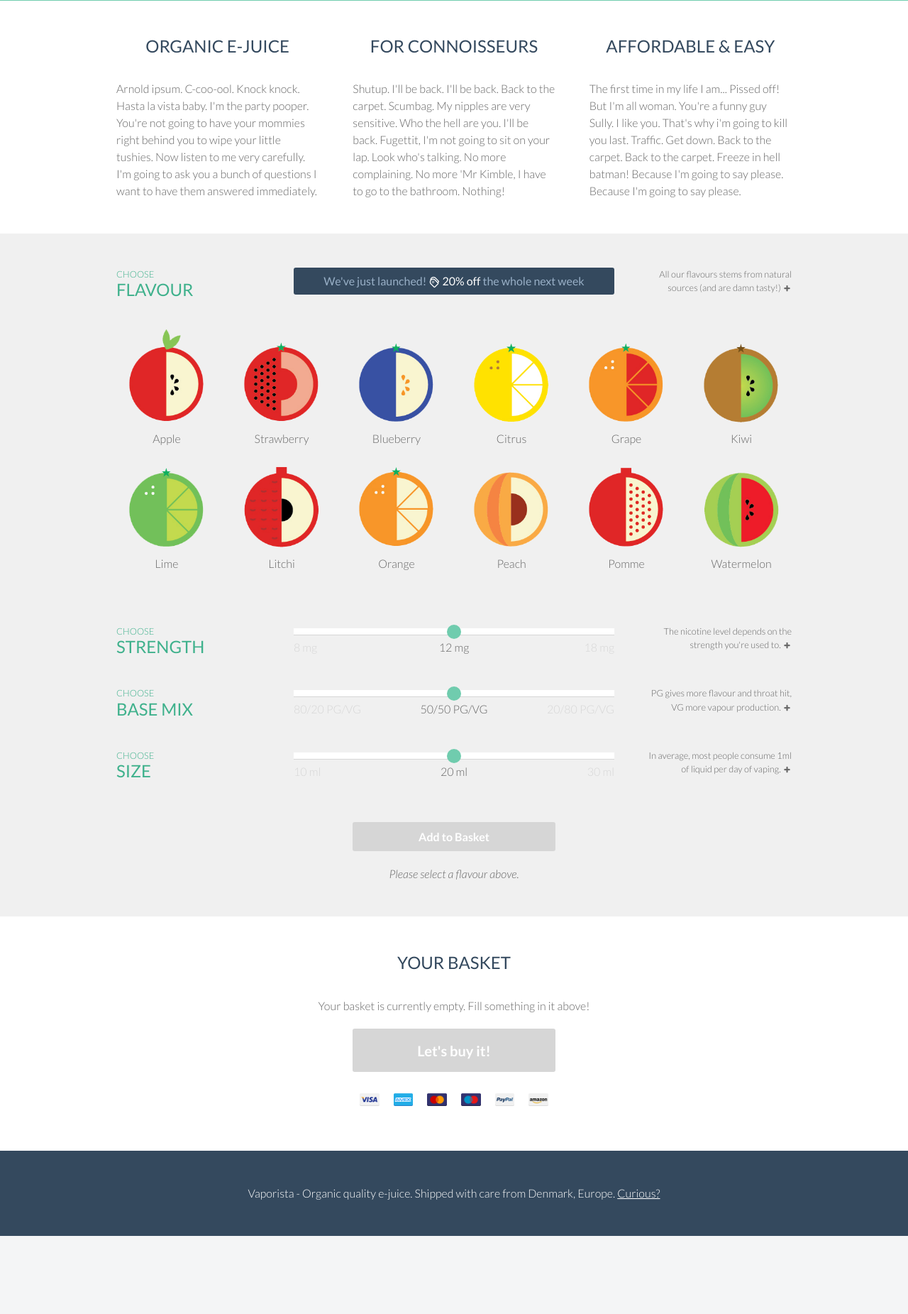
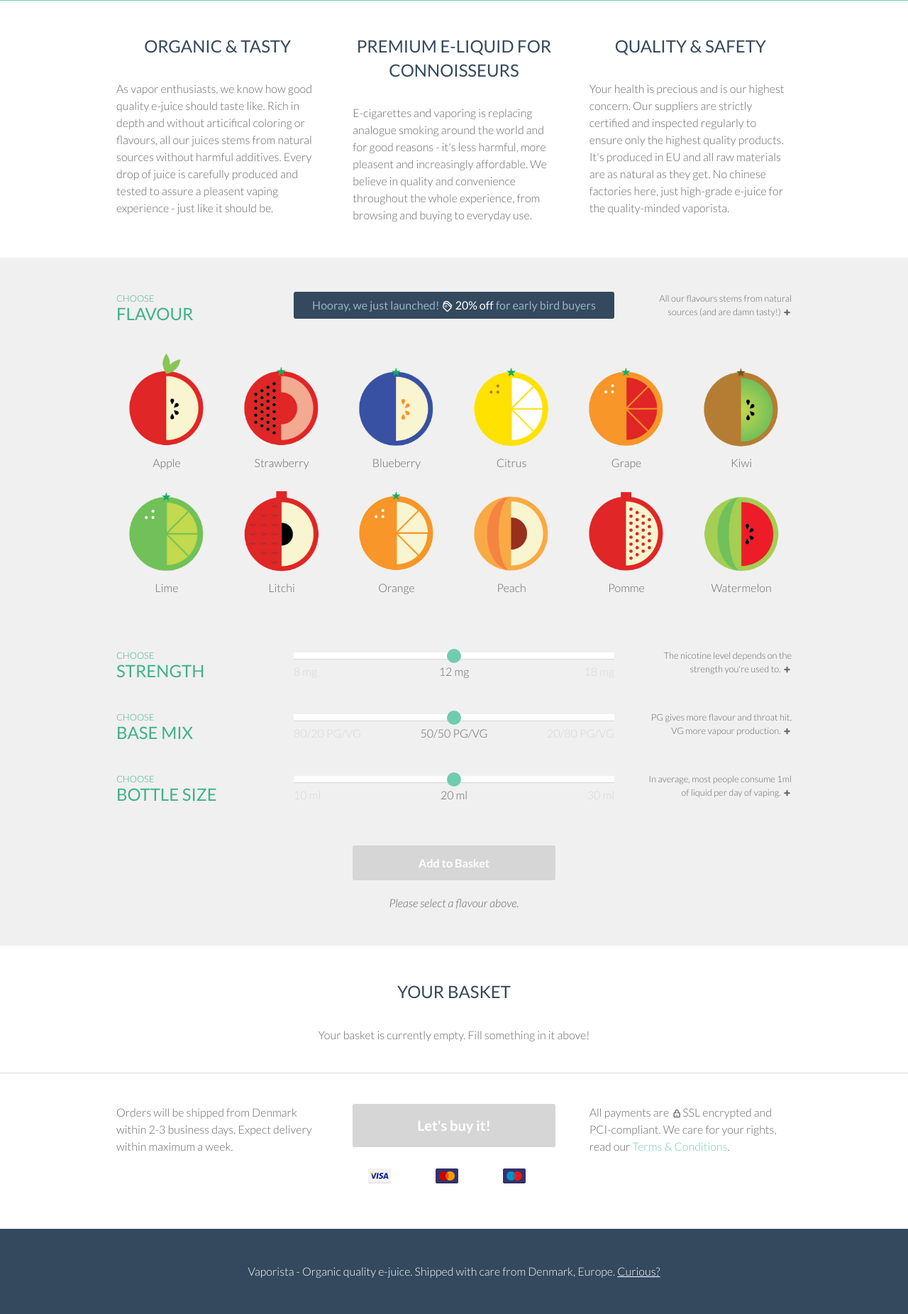
Before and after one commit to konscript/vaporista, a Python web app: template templates/index.html in a window 1280 px wide. Shown: the part 107-1958 px from the top of the page at 71% size. Before the commit the page ends 1848 px from the top, so only its background shows below. Run offline with Jinja, Linux system fonts and the light colour scheme; the template is opened without the code that fills it: most values are stand-ins (such as "Sample title", 1, 10 or a date in 2020); some libraries are stand-ins or nearby versions.

Commit message:
visual updates, proper texts, more nice conditional behaviour

```diff
--- a/client/js/shoppingcart.js
+++ b/client/js/shoppingcart.js
@@ -18,8 +18,13 @@ ShoppingCart.prototype.sync = function() {
   }
 };
 
-ShoppingCart.prototype.incrementItem = function(item, qty) {
+ShoppingCart.prototype.incrementItem = function(item, qty, event) {
   var itemInCart;
+
+  $(event.target).closest('.addtobasket-button').addClass("item-added-state");
+  setTimeout(function(){
+    $(event.target).closest('.addtobasket-button').removeClass("item-added-state");
+  },1000);
 
   qty = qty || 1;
   $.each(this.items, function(index, cartItem) {
@@ -82,7 +87,7 @@ ShoppingCart.prototype.total = function() {
   var total = 0;
 
   $.each(this.items, function(index, cartItem) {
-    total += cartItem.item.qty * 60;
+    //total += cartItem.item.qty * 60;
     //TODO: how should pricing work ?
   });
 
--- a/client/sass/_global.scss
+++ b/client/sass/_global.scss
@@ -21,12 +21,6 @@ html, body, * {
 
 .striped-dark {
     background-color: $complementary-color;
-}
-
-.center {
-    text-align: center;
-    margin-left: auto;
-    margin-right: auto;
 }
 
 // Elements
@@ -89,7 +83,7 @@ h2 {
             background-color: $complementary-color;
             border-radius: 15px;
             color: white;
-            width: 15px;
+            min-width: 15px;
             height: 15px;
             line-height: 0.7em;
             padding: 5px;
--- a/client/sass/_home.scss
+++ b/client/sass/_home.scss
@@ -131,9 +131,22 @@
         }
     }
 
-    .button {
+    .addtobasket-button {
         margin-top: 1em;
         width: 100%;
+
+        .complete {
+            display: none;
+        }
+
+        &.item-added-state {
+            .complete {
+                display: inline;
+            }
+            .ready {
+                display: none;
+            }
+        }
     }
 }
 
--- a/client/tmpl/home.html
+++ b/client/tmpl/home.html
@@ -1,22 +1,22 @@
 <div class="about-wrapper wrapper">
     <div class="row hide-for-medium-up">
         <section class="large-4 columns">
-            <h2 class="center">Organic Tasty E-juice</h2>
+            <h2 class="text-center">Organic Tasty E-juice</h2>
             <div>Arnold ipsum. C-coo-ool. Knock knock. Hasta la vista baby. I'm the party pooper. You're not going to have your mommies right behind you to wipe your little tushies. Now listen to me very carefully. I'm going to ask you a bunch of questions I want to have them answered immediately.</div>
         </section>
     </div>
     <div class="row hide-for-small">
         <section class="large-4 columns">
-            <h2 class="center">Organic E-juice</h2>
-            <div>Arnold ipsum. C-coo-ool. Knock knock. Hasta la vista baby. I'm the party pooper. You're not going to have your mommies right behind you to wipe your little tushies. Now listen to me very carefully. I'm going to ask you a bunch of questions I want to have them answered immediately.</div>
+            <h2 class="text-center">Organic & Tasty</h2>
+            <div>As vapor enthusiasts, we know how good quality e-juice should taste like. Rich in depth and without articifical coloring or flavours, all our juices stems from natural sources without harmful additives. Every drop of juice is carefully produced and tested to assure a pleasent vaping experience - just like it should be.</div>
         </section>
         <section class="large-4 columns">
-            <h2 class="center">For Connoisseurs</h2>
-            <div>Shutup. I'll be back. I'll be back. Back to the carpet. Scumbag. My nipples are very sensitive. Who the hell are you. I'll be back. Fugettit, I'm not going to sit on your lap. Look who's talking. No more complaining. No more 'Mr Kimble, I have to go to the bathroom. Nothing!</div>
+            <h2 class="text-center">Premium e-liquid for connoisseurs</h2>
+            <div>E-cigarettes and vaporing is replacing analogue smoking around the world and for good reasons - it's less harmful, more pleasent and increasingly affordable. We believe in quality and convenience throughout the whole experience, from browsing and buying to everyday use.</div>
         </section>
         <section class="large-4 columns">
-            <h2 class="center">Affordable & Easy</h2>
-            <div>The first time in my life I am... Pissed off! But I'm all woman. You're a funny guy Sully. I like you. That's why i'm going to kill you last. Traffic. Get down. Back to the carpet. Back to the carpet. Freeze in hell batman! Because I'm going to say please. Because I'm going to say please.</div>
+            <h2 class="text-center">Quality & Safety</h2>
+            <div>Your health is precious and is our highest concern. Our suppliers are strictly certified and inspected regularly to ensure only the highest quality products. It's produced in EU and all raw materials are as natural as they get. No chinese factories here, just high-grade e-juice for the quality-minded vaporista.</div>
         </section>
     </div>
 </div>
@@ -29,7 +29,7 @@
                 <h2>Flavour</h2>
             </div>
             <div class="small-12 large-6 columns">
-                <div class="streamer"><h3>We've just launched! <em><span class="typcn typcn-tags"></span> 20% off</em> the whole next week</h3></div>
+                <div class="streamer"><h3>Hooray, we just launched! <em><span class="typcn typcn-tags"></span> 20% off</em> for early bird buyers</h3></div>
             </div>
             <div class="small-12 large-3 columns hide-for-small">
                 <div class="control-description">All our flavours stems from natural sources (and are damn tasty!) <span class="typcn typcn-plus"></span></div>
@@ -73,7 +73,7 @@
         <div class="row control-wrapper">
             <div class="small-12 large-3 columns">
                 <span class="choose">choose</span>
-                <h2>Size</h2>
+                <h2>Bottle Size</h2>
             </div>
             <div class="small-12 large-6 columns">
                 <input ng-model="item.size" simple-slider drag-type="sizes" required>
@@ -84,14 +84,17 @@
         </div>
         <div class="row">
             <div class="large-4 small-8 small-centered columns">
-                <button type='button' class="button" ng-click="shoppingCart.incrementItem(item)" ng-disabled="picker.$invalid">Add to Basket</button>
+                <button type='button' class="addtobasket-button button" ng-click="shoppingCart.incrementItem(item, qty, $event)" ng-disabled="picker.$invalid">
+                    <span class="ready">Add to Basket</span>
+                    <span class="complete"><span class="typcn typcn-tick"></span> Added!</span>
+                </button>
             </div>
         </div>
     </form>
     <div class="row">
         <div class="large-4 small-8 small-centered columns">
-            <div class="center" ng-show="picker.$invalid"><i>Please select a flavour above.</i></div>
-            <div class="center" ng-hide="picker.$invalid"><i>Customize your own juices - you can add as many combinations as you want!</i></div>
+            <div class="text-center" ng-show="picker.$invalid"><i>Please select a flavour above.</i></div>
+            <div class="text-center" ng-hide="picker.$invalid"><i>Customize your own juices - you can add as many combinations as you want!</i></div>
         </div>
     </div>
 
@@ -100,8 +103,10 @@
 <div id="checkout-anchor" class="checkout-wrapper wrapper">
     <div class="row">
         <div class="large-12 small-12 small-centered columns">
-            <h2 class="center">Your Basket</h2>
+            <h2 class="text-center">Your Basket</h2>
         </div>
+    </div>
+    <div class="row">
         <div class="large-10 small-12 small-centered columns">
             <table class="basket-table small-12" ng-hide="shoppingCart.isEmpty()">
                 <tbody>
@@ -114,28 +119,51 @@
                         <td>{{cartItem.base.name}}</td>
                         <td>{{cartItem.size.name}}</td>
                         <td>{{cartItem.qty}} x</td>
-                        <td>42 EUR</td>
+                        <td>€7 EUR</td>
                         <td class="remove">
                             <a href="" ng-click="shoppingCart.removeItem(cartItem)"><span class="typcn typcn-delete"></span></a>
                         </td>
                     </tr>
+                    <tr>
+                        <td colspan="8"><hr /></td>
+                    </tr>
+                    <tr>
+                        <td colspan="6" class="text-right">Shipping & handling:</td>
+                        <td colspan="2">€5 EUR</td>
+                    </tr>
+                    <tr>
+                        <td colspan="6" class="text-right">20% Early Bird Discount:</td>
+                        <td colspan="2">-€10 EUR</td>
+                    </tr>
+                    <tr>
+                        <td colspan="6" class="text-right">Total price:</td>
+                        <td colspan="2">€{{ shoppingCart.total() }} EUR</td>
+                    </tr>
                 </tbody>
             </table>
-            <p class="small-12 columns center" ng-show="shoppingCart.isEmpty()">
+            <p class="small-12 columns text-center" ng-show="shoppingCart.isEmpty()">
                 Your basket is currently empty. Fill something in it above!
             </p>
         </div>
-        <div class="large-4 small-8 small-centered columns">
+    </div>
+    <hr /><br />
+    <div class="row">
+        <div class="large-4 small-8 columns">
+            Orders will be shipped from Denmark within 2-3 business days. Expect delivery within maximum a week.
+        </div>
+        <div class="large-4 small-8 columns">
             <button class="checkout-button button large" ng-disabled="shoppingCart.isEmpty()" ng-click="checkout()">Let's buy it!</button>
         </div>
+        <div class="large-4 small-8 columns">
+            All payments are <span class="typcn typcn-lock-closed-outline"></span>SSL encrypted and PCI-compliant. We care for your rights, read our <a href="">Terms & Conditions</a>.
+        </div>
+    </div>
+    <div class="row">
         <div class="large-4 small-8 small-centered columns">
-            <ul class="small-block-grid-3 large-block-grid-6 columns center">
+            <ul class="small-block-grid-3 large-block-grid-3 columns text-center">
                 <li><img src="/client/img/paycards/visa.png" alt="Visa" /></li>
-                <li><img src="/client/img/paycards/americanexpress.png" alt="Visa" /></li>
                 <li><img src="/client/img/paycards/mastercard.png" alt="Visa" /></li>
                 <li><img src="/client/img/paycards/maestro.png" alt="Visa" /></li>
-                <li><img src="/client/img/paycards/paypal.png" alt="Visa" /></li>
-                <li><img src="/client/img/paycards/amazon.png" alt="Visa" /></li>
             </ul>
         </div>
     </div>
--- a/templates/index.html
+++ b/templates/index.html
@@ -41,7 +41,7 @@
                     <a href="/#/about" class="about-link small-3 columns">
                         <div class="typcn typcn-heart"></div>
                     </a>
-                    <a href="/#/home" class="small-6 columns center">
+                    <a href="/#/home" class="small-6 columns text-center">
                         <h1>VAP<div class="logo"></div>RISTA</h1>
                     </a>
                     <a href="" class="cart-link small-3 columns" ng-controller="CartCtrl" ng-click="clickCart()">
@@ -55,7 +55,7 @@
 
             <div class="footer-wrapper wrapper striped-dark">
                 <footer class="row">
-                    <div class="small-12 small-centered columns center">
+                    <div class="small-12 small-centered columns text-center">
                         <span>Vaporista - Organic quality e-juice. Shipped with care from Denmark, Europe. </span>
                         <a href="/#/about">Curious?</a>
                     </div>
```
Also changed, not shown: client/css/app.css.
